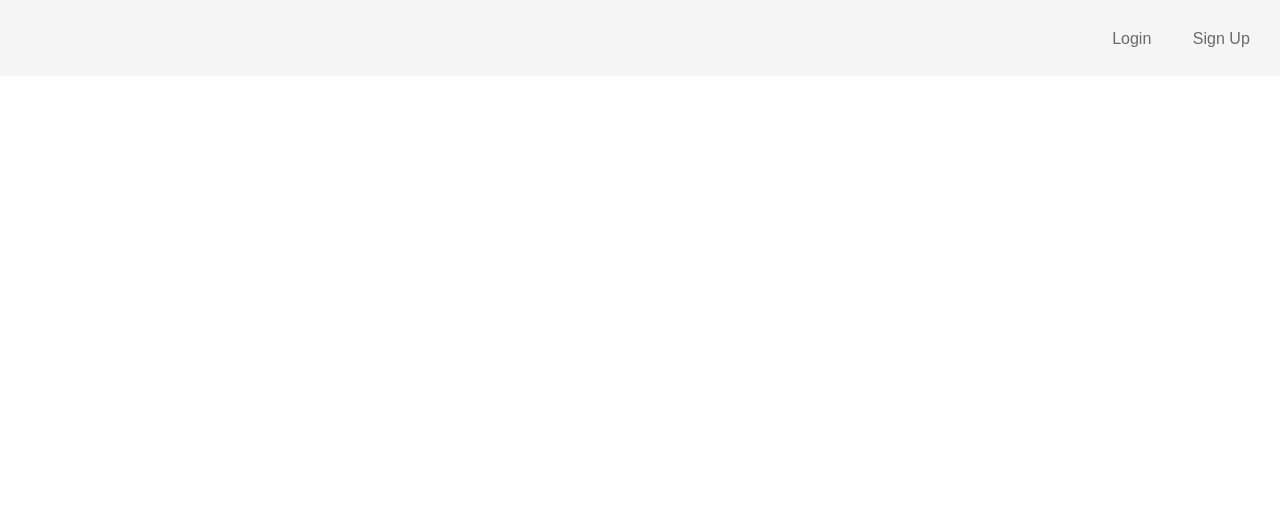
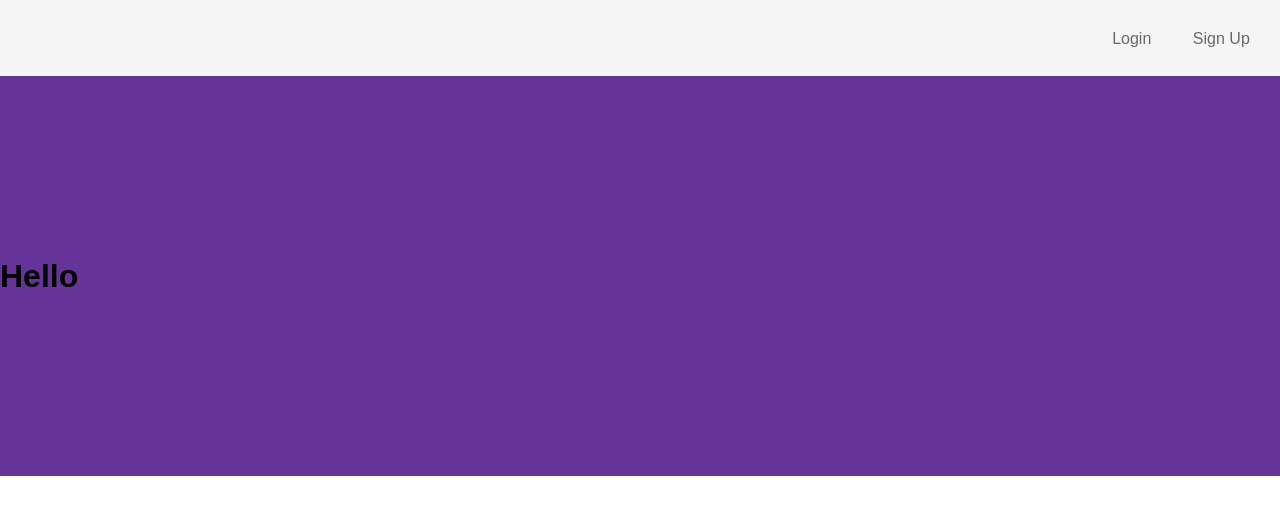
Before and after one commit to Jamdan2/tmon, a React (Create React App) app: page / in a window 1280 px wide. Shown: the top 514 px of the page. Built offline with nearby package versions, Linux system fonts and the light colour scheme.

Commit message:
Set up sass

```diff
--- a/src/app/components/header/WelcomeHeader.css
+++ b/src/app/components/header/WelcomeHeader.css
@@ -0,0 +1,16 @@
+
+#welcomeHeader {
+    width: 100%;
+    height: 50%;
+    position: absolute;
+    background-color: rebeccapurple;
+
+}
+
+#welcomeHeader h1 {
+    position: relative;
+    top: 50%;
+    transform: translateY(-50%);
+    padding: 0;
+    margin: 0;
+}
--- a/src/app/components/header/WelcomeHeader.js
+++ b/src/app/components/header/WelcomeHeader.js
@@ -3,8 +3,8 @@ import './WelcomeHeader.css'
 
 const Header = (props) => {
     return (
-        <div id="header">
-            {props.children}
+        <div id="welcomeHeader">
+            <h1>Hello</h1>
         </div>
     )
 };
--- a/src/app/components/navBar/NavBar.css
+++ b/src/app/components/navBar/NavBar.css
@@ -15,13 +15,14 @@
 
 #navBar li {
     float: right;
+    margin: 5mm 5mm 5mm 0;
 }
 
 #navBar #navLink button {
     background-color: whitesmoke;
 
     color: dimgray;
-    margin: 5mm 5mm 5mm 0;
+
 }
 
 #navBar #navLink button:hover {
--- a/src/app/pages/Welcome.js
+++ b/src/app/pages/Welcome.js
@@ -10,7 +10,7 @@ const Welcome = () => {
                 <NavLink to="/">Sign Up</NavLink>
                 <NavLink to="/">Login</NavLink>
             </NavBar>
-            <WelcomeHeader/>
+            <WelcomeHeader text="T M O N" subtext="Simple yet powerful tool for managing your team."/>
         </div>
     );
 };
```
Also changed, not shown: package.json (+7 -2 lines), 1 other file (tests, documents, lock files or other folders).
